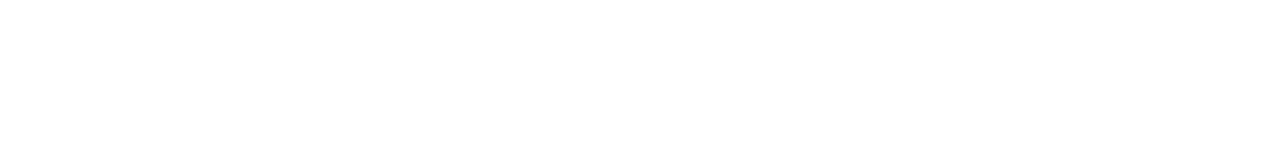
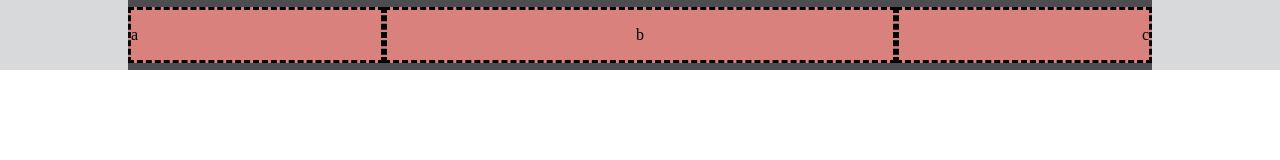
Before and after one commit to EsterDahri1/htmlcss-struttura-discord, a plain HTML site: page index.html in a window 1280 px wide. Drawn offline with Linux system fonts and the light colour scheme.

Commit message:
add page header
header completed

```diff
--- a/index.html
+++ b/index.html
@@ -7,6 +7,14 @@
     <link rel="stylesheet" href="./style.css">
 </head>
 <body>
-
+    <header>
+        <div class="flex_bar">
+            <div class="logo">a</div>
+            <nav>b</nav>
+            <div class="button">c</div>
+        </div>
+    </header>
+    <main></main>
+    <footer></footer>
 </body>
 </html>
--- a/style.css
+++ b/style.css
@@ -3,3 +3,45 @@
     padding: 0;
     box-sizing: border-box;
 }
+
+:root{
+    --disc-hbg: #d8d9db;
+    --disc-fbar: #4d4d51;
+    --disc-hel: #d9817d;
+}
+
+header{
+    background-color: var(--disc-hbg);
+    height: 70px;
+}
+
+.flex_bar{
+    background-color: var(--disc-fbar);
+    width:80%;
+    max-width: 1170;
+    margin: auto;
+    min-height:70px;
+    display: flex;
+    justify-content: space-between;
+    align-items: center;
+}
+
+.logo, nav, .button{
+    background-color: var(--disc-hel);
+    min-height: 50px;
+    border-style: dashed;
+    padding: 1rem 0;
+}
+
+.logo, .button{
+    width: 25%;
+}
+
+nav{
+    width: 50%;
+    text-align: center;
+}
+
+.button{
+    text-align: end;
+}
```
